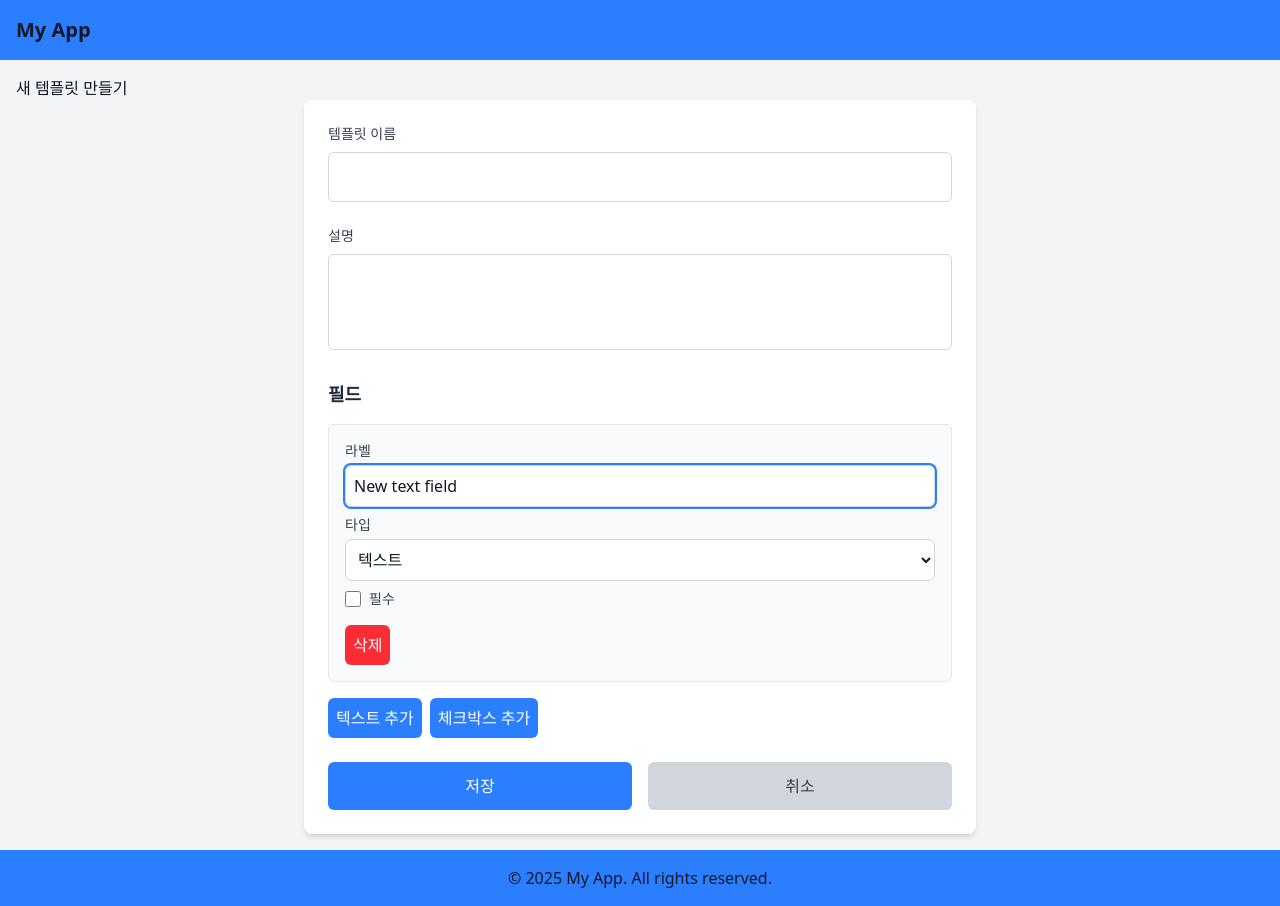
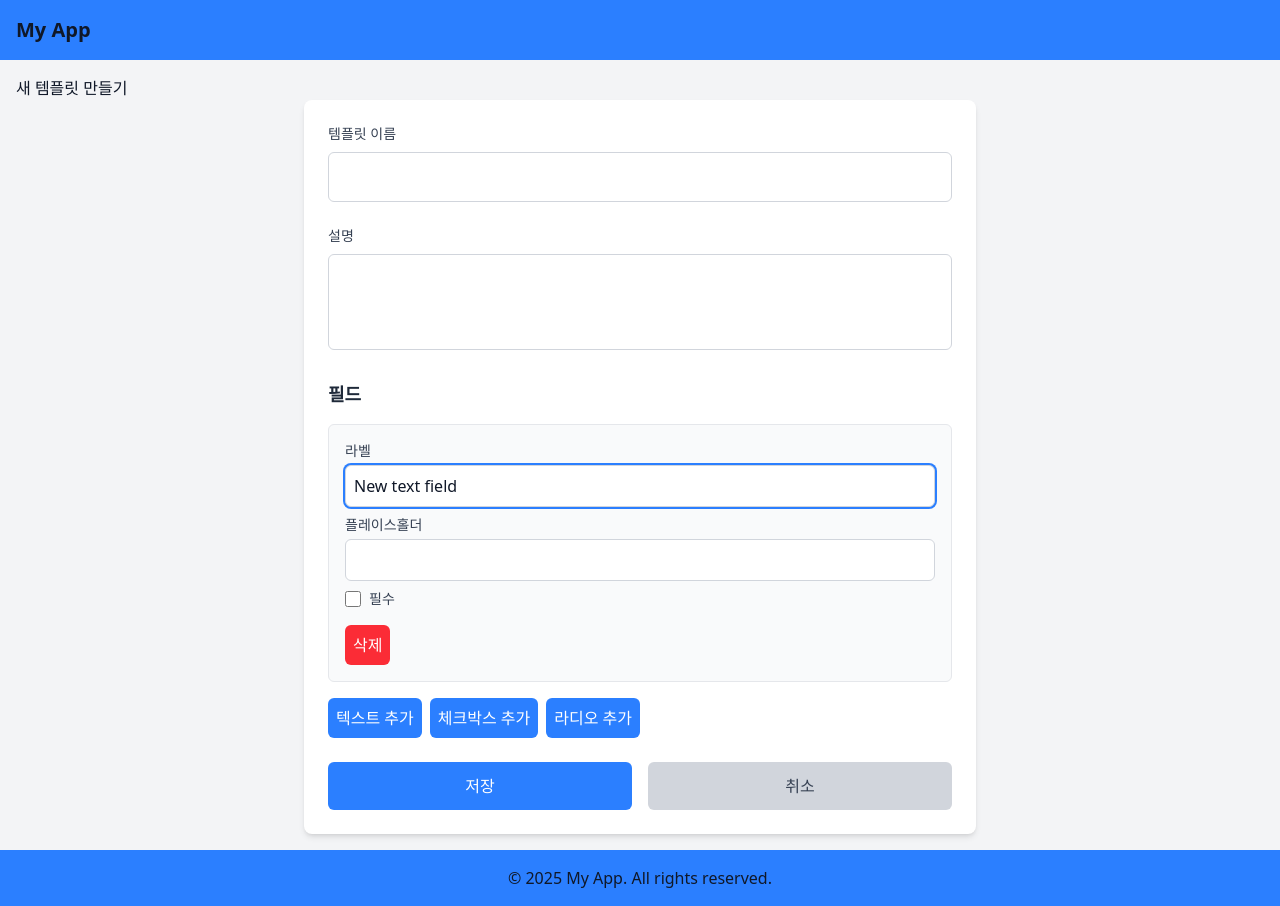
Before and after one commit to Changsik00/survey, a React (Vite) app: page /template/create in a window 1280 px wide. Both pictures are taken after a click on the button "텍스트 추가". Built offline with nearby package versions, Linux system fonts and the light colour scheme.

Commit message:
feat: text, checkbox, radio 필드 추가

```diff
--- a/package.json
+++ b/package.json
@@ -18,6 +18,7 @@
     "react-hook-form": "^7.54.2",
     "react-router-dom": "^7.2.0",
     "tailwind-merge": "^3.0.2",
+    "uuid": "^11.1.0",
     "zod": "^3.24.2"
   },
   "devDependencies": {
--- a/src/components/FieldsManager.tsx
+++ b/src/components/FieldsManager.tsx
@@ -1,87 +1,63 @@
+// src/components/FieldsManager.tsx
 import { useFieldArray, useFormContext } from 'react-hook-form';
+import { v4 as uuidv4 } from 'uuid';
 
-import { FieldTypeValue, FieldTypeEnum } from '@/types/field';
+import RadioFieldEditor from '@/components/template//RadioFieldEditor';
+import TextFieldEditor from '@/components/template//TextFieldEditor';
+import CheckboxFieldEditor from '@/components/template/CheckboxFieldEditor';
+import { FieldTypeEnum } from '@/types/field';
 import { TemplateFormValues } from '@/types/schema';
 
-interface FieldError {
-  message?: string;
-  type?: string;
-}
-
 const FieldsManager = () => {
-  const {
-    control,
-    register,
-    formState: { errors },
-  } = useFormContext<TemplateFormValues>();
-
+  const { control } = useFormContext<TemplateFormValues>();
   const { fields, append, remove } = useFieldArray({
     control,
     name: 'fields',
   });
 
-  const addField = (type: FieldTypeValue) => {
-    append({
-      id: crypto.randomUUID(),
+  const addField = (type: FieldTypeEnum) => {
+    const baseField = {
+      id: uuidv4(),
       type,
       label: `New ${type} field`,
       required: false,
       order: fields.length,
-    });
+    };
+
+    if (type === FieldTypeEnum.CHECKBOX || type === FieldTypeEnum.RADIO) {
+      append({
+        ...baseField,
+        options: [{ id: uuidv4(), label: '옵션 1', checked: false }],
+      });
+    } else {
+      append(baseField);
+    }
   };
 
-  // 타입 가드: FieldError인지 확인
-  // eslint-disable-next-line @typescript-eslint/no-explicit-any
-  const isFieldError = (error: any): error is FieldError => {
-    return error && typeof error.message === 'string';
+  const renderFieldEditor = (field: unknown, index: number) => {
+    if (isCheckboxField(field)) {
+      return <CheckboxFieldEditor index={index} />;
+    } else if (isRadioField(field)) {
+      return <RadioFieldEditor index={index} />;
+    } else {
+      return <TextFieldEditor index={index} />;
+    }
   };
+
+  // 타입 가드: 필드가 CheckboxField인지 확인
+  const isCheckboxField = (field: unknown): field is { type: FieldTypeEnum.CHECKBOX } =>
+    typeof field === 'object' && field !== null && 'type' in field && field.type === FieldTypeEnum.CHECKBOX;
+
+  // 타입 가드: 필드가 RadioField인지 확인
+  const isRadioField = (field: unknown): field is { type: FieldTypeEnum.RADIO } =>
+    typeof field === 'object' && field !== null && 'type' in field && field.type === FieldTypeEnum.RADIO;
 
   return (
     <div className="mb-6">
       <h3 className="text-lg font-semibold mb-4 text-gray-800">필드</h3>
       {fields.map((field, index) => (
         <div key={field.id} className="mb-4 p-4 border border-gray-200 rounded-md bg-gray-50">
-          <div className="mb-2">
-            <label htmlFor={`fields.${index}.label`} className="block text-sm font-medium text-gray-700 mb-1">
-              라벨
-            </label>
-            <input
-              {...register(`fields.${index}.label`)}
-              className="w-full p-2 border border-gray-300 rounded-md focus:outline-none focus:ring-2 focus:ring-blue-500"
-            />
-            {errors.fields?.[index]?.label && (
-              <p className="mt-1 text-sm text-red-500">{errors.fields[index].label.message}</p>
-            )}
-          </div>
-
-          <div className="mb-2">
-            <label htmlFor={`fields.${index}.label`} className="block text-sm font-medium text-gray-700 mb-1">
-              타입
-            </label>
-            <select
-              {...register(`fields.${index}.type`)}
-              className="w-full p-2 border border-gray-300 rounded-md focus:outline-none focus:ring-2 focus:ring-blue-500"
-            >
-              <option value={FieldTypeEnum.TEXT}>텍스트</option>
-              <option value={FieldTypeEnum.TEXTAREA}>텍스트 영역</option>
-              <option value={FieldTypeEnum.CHECKBOX}>체크박스</option>
-              <option value={FieldTypeEnum.RADIO}>라디오</option>
-              <option value={FieldTypeEnum.DROPDOWN}>드롭다운</option>
-            </select>
-            {errors.fields?.[index]?.type && isFieldError(errors.fields[index].type) && (
-              <p className="mt-1 text-sm text-red-500">{errors.fields[index].type.message}</p>
-            )}
-          </div>
-
-          <label className="flex items-center gap-2 mb-2">
-            <input
-              type="checkbox"
-              {...register(`fields.${index}.required`)}
-              className="h-4 w-4 text-blue-600 border-gray-300 rounded focus:ring-blue-500"
-            />
-            <span className="text-sm text-gray-700">필수</span>
-          </label>
-
+          {renderFieldEditor(field, index)}
           <button
             type="button"
             onClick={() => remove(index)}
@@ -91,21 +67,27 @@ const FieldsManager = () => {
           </button>
         </div>
       ))}
-
       <div className="flex gap-2">
         <button
           type="button"
           onClick={() => addField(FieldTypeEnum.TEXT)}
-          className="bg-blue-500 text-white p-2 rounded-md hover:bg-blue-600 transition-colors"
+          className="bg-blue-500 text-white p-2 rounded-md hover:bg-blue-600"
         >
           텍스트 추가
         </button>
         <button
           type="button"
           onClick={() => addField(FieldTypeEnum.CHECKBOX)}
-          className="bg-blue-500 text-white p-2 rounded-md hover:bg-blue-600 transition-colors"
+          className="bg-blue-500 text-white p-2 rounded-md hover:bg-blue-600"
         >
           체크박스 추가
+        </button>
+        <button
+          type="button"
+          onClick={() => addField(FieldTypeEnum.RADIO)}
+          className="bg-blue-500 text-white p-2 rounded-md hover:bg-blue-600"
+        >
+          라디오 추가
         </button>
       </div>
     </div>
--- /dev/null
+++ b/src/components/template/CheckboxFieldEditor.tsx
@@ -0,0 +1,77 @@
+import { useFieldArray, useFormContext } from 'react-hook-form';
+import { v4 as uuidv4 } from 'uuid';
+
+import { TemplateFormValues } from '@/types/schema';
+
+const CheckboxFieldEditor = ({ index }: { index: number }) => {
+  const {
+    control,
+    register,
+    formState: { errors },
+  } = useFormContext<TemplateFormValues>();
+  const {
+    fields: options,
+    append,
+    remove,
+  } = useFieldArray({
+    control,
+    name: `fields.${index}.options`,
+  });
+
+  return (
+    <>
+      <div className="mb-2">
+        <label htmlFor={`fields.${index}.label`} className="block text-sm font-medium text-gray-700 mb-1">
+          라벨
+        </label>
+        <input
+          id={`fields.${index}.label`}
+          {...register(`fields.${index}.label`)}
+          className="w-full p-2 border border-gray-300 rounded-md focus:outline-none focus:ring-2 focus:ring-blue-500"
+        />
+        {errors.fields?.[index]?.label && (
+          <p className="mt-1 text-sm text-red-500">{errors.fields[index].label?.message}</p>
+        )}
+      </div>
+      <div className="mb-2">
+        <p className="block text-sm font-medium text-gray-700 mb-1">옵션</p>
+        {options.map((option, optIndex) => (
+          <div key={option.id} className="flex items-center gap-2 mb-2">
+            <input
+              id={`fields.${index}.options.${optIndex}.label`}
+              {...register(`fields.${index}.options.${optIndex}.label`)}
+              className="w-full p-2 border border-gray-300 rounded-md focus:outline-none focus:ring-2 focus:ring-blue-500"
+            />
+            <button
+              type="button"
+              onClick={() => remove(optIndex)}
+              className="bg-red-500 text-white p-2 rounded-md hover:bg-red-600"
+            >
+              삭제
+            </button>
+          </div>
+        ))}
+        <button
+          type="button"
+          onClick={() => append({ id: uuidv4(), label: `옵션 ${options.length + 1}`, checked: false })}
+          className="bg-green-500 text-white p-2 rounded-md hover:bg-green-600"
+        >
+          옵션 추가
+        </button>
+      </div>
+      <div className="flex items-center gap-2 mb-2">
+        <input
+          type="checkbox"
+          id={`fields.${index}.required`}
+          {...register(`fields.${index}.required`)}
+          className="h-4 w-4 text-blue-600 border-gray-300 rounded focus:ring-blue-500"
+        />
+        <label htmlFor={`fields.${index}.required`} className="text-sm text-gray-700">
+          필수
+        </label>
+      </div>
+    </>
+  );
+};
+
+export default CheckboxFieldEditor;
--- /dev/null
+++ b/src/components/template/RadioFieldEditor.tsx
@@ -0,0 +1,84 @@
+import { useFieldArray, useFormContext } from 'react-hook-form';
+import { v4 as uuidv4 } from 'uuid';
+
+import { TemplateFormValues } from '@/types/schema';
+
+const RadioFieldEditor = ({ index }: { index: number }) => {
+  const {
+    control,
+    register,
+    formState: { errors },
+  } = useFormContext<TemplateFormValues>();
+  const {
+    fields: options,
+    append,
+    remove,
+  } = useFieldArray({
+    control,
+    name: `fields.${index}.options`,
+  });
+
+  return (
+    <>
+      <div className="mb-2">
+        <label htmlFor={`fields.${index}.label`} className="block text-sm font-medium text-gray-700 mb-1">
+          라벨
+        </label>
+        <input
+          id={`fields.${index}.label`}
+          {...register(`fields.${index}.label`)}
+          className="w-full p-2 border border-gray-300 rounded-md focus:outline-none focus:ring-2 focus:ring-blue-500"
+        />
+        {errors.fields?.[index]?.label && (
+          <p className="mt-1 text-sm text-red-500">{errors.fields[index].label?.message}</p>
+        )}
+      </div>
+      <div className="mb-2">
+        <p className="block text-sm font-medium text-gray-700 mb-1">옵션</p>
+        {options.map((option, optIndex) => (
+          <div key={option.id} className="flex items-center gap-2 mb-2">
+            <input
+              id={`fields.${index}.options.${optIndex}.label`}
+              {...register(`fields.${index}.options.${optIndex}.label`)}
+              className="w-full p-2 border border-gray-300 rounded-md focus:outline-none focus:ring-2 focus:ring-blue-500"
+            />
+            {/* value 필드 제거 */}
+            <button
+              type="button"
+              onClick={() => remove(optIndex)}
+              className="bg-red-500 text-white p-2 rounded-md hover:bg-red-600"
+            >
+              삭제
+            </button>
+          </div>
+        ))}
+        <button
+          type="button"
+          onClick={() =>
+            append({
+              id: uuidv4(),
+              label: `옵션 ${options.length + 1}`,
+              value: `option-${options.length + 1}`, // 자동 생성된 value
+            })
+          }
+          className="bg-green-500 text-white p-2 rounded-md hover:bg-green-600"
+        >
+          옵션 추가
+        </button>
+      </div>
+      <div className="flex items-center gap-2 mb-2">
+        <input
+          type="checkbox"
+          id={`fields.${index}.required`}
+          {...register(`fields.${index}.required`)}
+          className="h-4 w-4 text-blue-600 border-gray-300 rounded focus:ring-blue-500"
+        />
+        <label htmlFor={`fields.${index}.required`} className="text-sm text-gray-700">
+          필수
+        </label>
+      </div>
+    </>
+  );
+};
+
+export default RadioFieldEditor;
--- /dev/null
+++ b/src/components/template/TextFieldEditor.tsx
@@ -0,0 +1,51 @@
+import { useFormContext } from 'react-hook-form';
+
+import { TemplateFormValues } from '@/types/schema';
+
+const TextFieldEditor = ({ index }: { index: number }) => {
+  const {
+    register,
+    formState: { errors },
+  } = useFormContext<TemplateFormValues>();
+
+  return (
+    <>
+      <div className="mb-2">
+        <label htmlFor={`fields.${index}.label`} className="block text-sm font-medium text-gray-700 mb-1">
+          라벨
+        </label>
+        <input
+          id={`fields.${index}.label`}
+          {...register(`fields.${index}.label`)}
+          className="w-full p-2 border border-gray-300 rounded-md focus:outline-none focus:ring-2 focus:ring-blue-500"
+        />
+        {errors.fields?.[index]?.label && (
+          <p className="mt-1 text-sm text-red-500">{errors.fields[index].label?.message}</p>
+        )}
+      </div>
+      <div className="mb-2">
+        <label htmlFor={`fields.${index}.placeholder`} className="block text-sm font-medium text-gray-700 mb-1">
+          플레이스홀더
+        </label>
+        <input
+          id={`fields.${index}.placeholder`}
+          {...register(`fields.${index}.placeholder`)}
+          className="w-full p-2 border border-gray-300 rounded-md focus:outline-none focus:ring-2 focus:ring-blue-500"
+        />
+      </div>
+      <div className="flex items-center gap-2 mb-2">
+        <input
+          type="checkbox"
+          id={`fields.${index}.required`}
+          {...register(`fields.${index}.required`)}
+          className="h-4 w-4 text-blue-600 border-gray-300 rounded focus:ring-blue-500"
+        />
+        <label htmlFor={`fields.${index}.required`} className="text-sm text-gray-700">
+          필수
+        </label>
+      </div>
+    </>
+  );
+};
+
+export default TextFieldEditor;
--- a/src/types/schema.ts
+++ b/src/types/schema.ts
@@ -1,21 +1,31 @@
 import { z } from 'zod';
 
-import { FieldTypeValueSchema } from '@/types/field';
+import { FieldTypeEnum } from '@/types//field';
+
+export const OptionSchema = z.object({
+  id: z.string(),
+  label: z.string().min(1, '옵션 라벨을 입력해주세요'),
+  value: z.string().optional(), // radio에서 사용
+  checked: z.boolean().optional(), // checkbox에서 사용
+});
+
+export const FieldSchema = z.object({
+  id: z.string(),
+  type: z.nativeEnum(FieldTypeEnum),
+  label: z.string().min(1, '필드 라벨을 입력해주세요'),
+  required: z.boolean(),
+  order: z.number(),
+  placeholder: z.string().optional(),
+  options: z.array(OptionSchema).optional(),
+});
 
 export const TemplateSchema = z.object({
-  name: z.string().min(1, '템플릿 이름은 필수입니다.'),
+  id: z.string(),
+  name: z.string().min(1, '템플릿 이름을 입력해주세요'),
   description: z.string().optional(),
-  fields: z
-    .array(
-      z.object({
-        id: z.string(),
-        type: FieldTypeValueSchema,
-        label: z.string().min(1, '필드 이름은 필수입니다.'),
-        required: z.boolean(),
-        order: z.number(),
-      })
-    )
-    .min(1, '최소 하나의 필드가 필요합니다.'),
+  fields: z.array(FieldSchema),
 });
 
 export type TemplateFormValues = z.infer<typeof TemplateSchema>;
+export type FieldFormValues = z.infer<typeof FieldSchema>;
+export type OptionFormValues = z.infer<typeof OptionSchema>;
```
Also changed, not shown: 1 other file (tests, documents, lock files or other folders).
